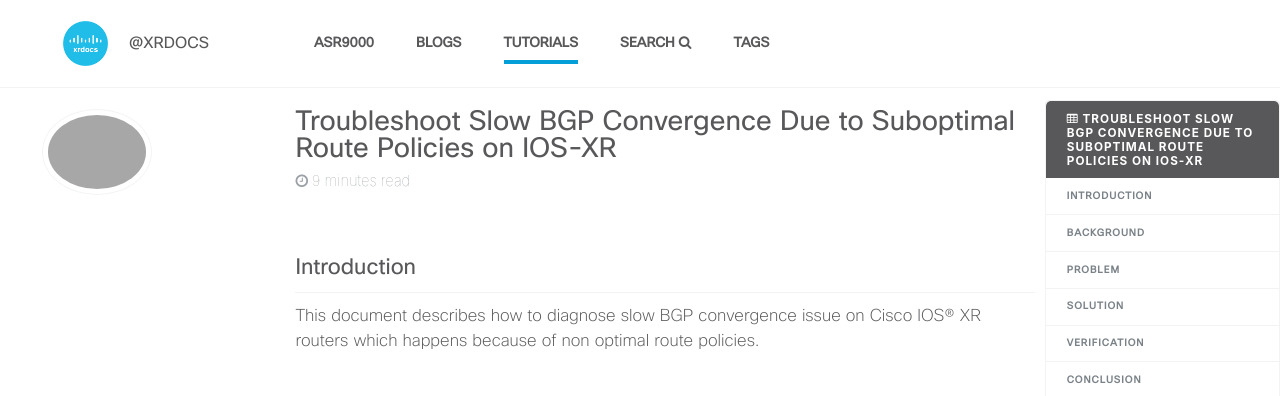
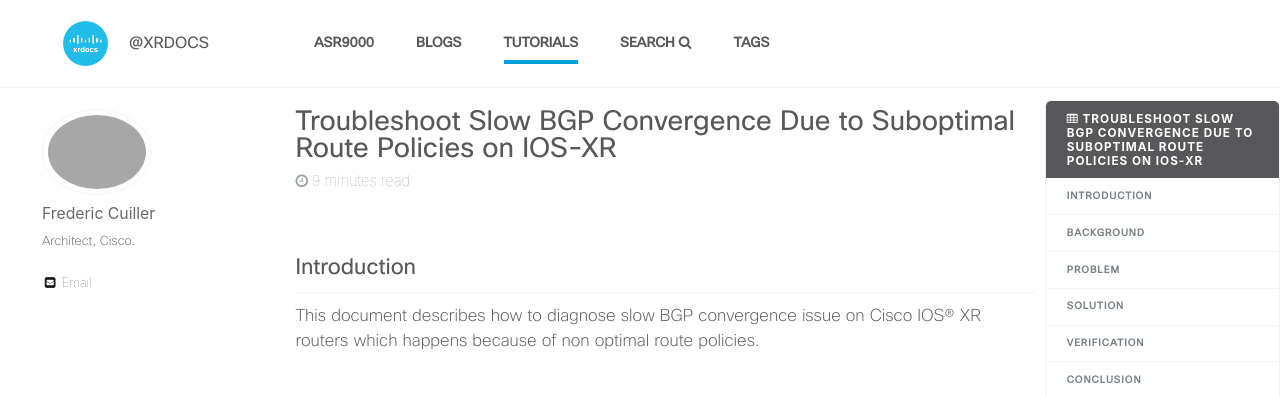
Before and after one commit to xrdocs/asr9k, a Jekyll site: the page built from _tutorials/troubleshoot-slow-bgp-convergence-due-to-rpl.md, in a window 1280 px wide. Shown: the top 396 px of the page. Built offline with Jekyll 4.4.1, drawn with Linux system fonts in a browser that asks for light colours; comment, search, counter and statistics services are not loaded.

Commit message:
Update troubleshoot-slow-bgp-convergence-due-to-rpl.md

```diff
--- a/_tutorials/troubleshoot-slow-bgp-convergence-due-to-rpl.md
+++ b/_tutorials/troubleshoot-slow-bgp-convergence-due-to-rpl.md
@@ -7,7 +7,7 @@ tags:
   - iosxr
   - BGP
   - Troubleshooting
-author: Vladimir Deviatkin
+author: Frederic Cuiller
 excerpt: >-
   This document describes how to diagnose slow BGP convergence issue on Cisco
   IOS® XR routers which happens because of non optimal route policies.
```
